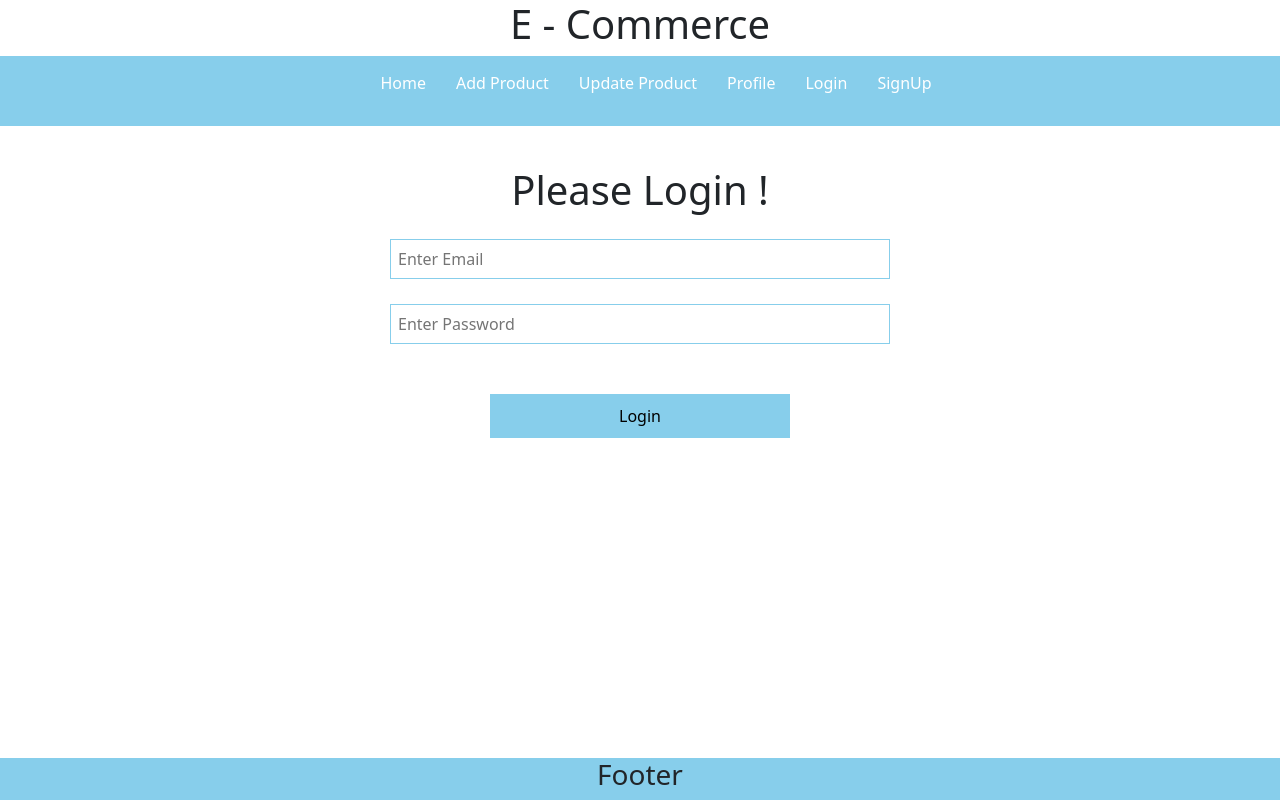
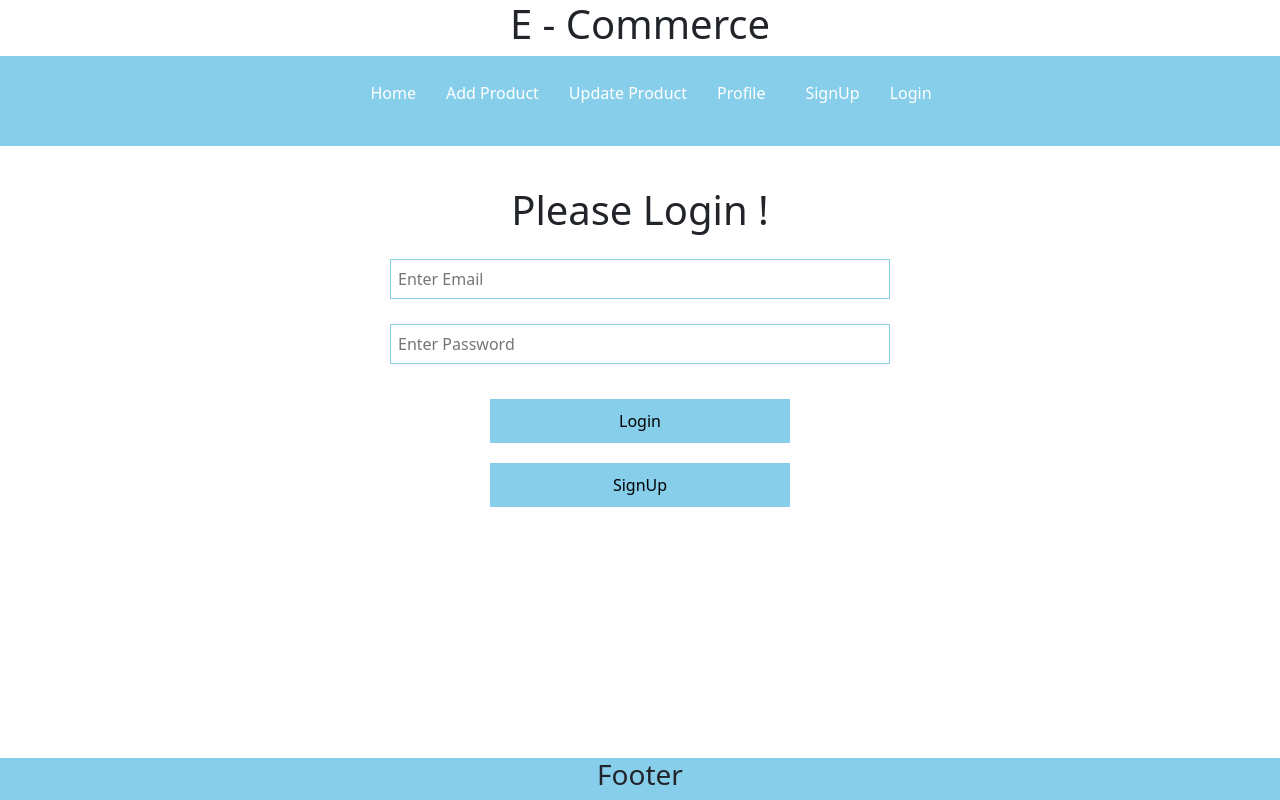
Before and after one commit to Anish010/E-commerce-basic-website-model, a React (Create React App) app in the folder front-end/: page /login in a window 1280 px wide. Built offline with nearby package versions, Linux system fonts and the light colour scheme.

Commit message:
Navbar updated (login and signup will be seen only if local storage is clear)

```diff
--- a/front-end/src/App.css
+++ b/front-end/src/App.css
@@ -32,7 +32,7 @@
   background-color: skyblue;
   border: none;
   padding: 10px;
-  margin: 25px;
+  margin: 10px;
   cursor: pointer;
   /* height: auto; */
 }
--- a/front-end/src/components/Login.js
+++ b/front-end/src/components/Login.js
@@ -1,9 +1,15 @@
-import React, { useState } from "react";
+import React, { useState, useEffect } from "react";
 import { useNavigate } from "react-router-dom";
 const Login = () => {
   const [email, setEmail] = useState("");
   const [password, setPassword] = useState("");
   const navigate = useNavigate();
+  useEffect(() => {
+    const auth = localStorage.getItem("user");
+    if (auth) {
+      navigate("/");
+    }
+  }, []);
   const handleLogin = async () => {
     // console.log(email, password);
     let result = await fetch("http://localhost:5000/login", {
@@ -20,6 +26,10 @@ const Login = () => {
     } else {
       alert("Please enter correct login details.");
     }
+  };
+
+  const navigateSignUp = () => {
+    navigate("/signup");
   };
   return (
     <div className="login">
@@ -41,6 +51,11 @@ const Login = () => {
       <button className="appButton" type="button" onClick={handleLogin}>
         Login
       </button>
+      <div>
+        <button className="appButton" type="button" onClick={navigateSignUp}>
+          SignUp
+        </button>
+      </div>
     </div>
   );
 };
--- a/front-end/src/components/Nav.js
+++ b/front-end/src/components/Nav.js
@@ -24,15 +24,19 @@ const Nav = () => {
           <Link to="/profile">Profile</Link>
         </li>
         <li>
-          <Link to="/login">Login</Link>
-        </li>
-        <li>
           {auth ? (
             <Link onClick={logout} to="/signup">
               Logout
             </Link>
           ) : (
-            <Link to="/signup">SignUp</Link>
+            <>
+              <li>
+                <Link to="/signup">SignUp</Link>
+              </li>
+              <li>
+                <Link to="/login">Login</Link>
+              </li>
+            </>
           )}
         </li>
       </ul>
--- a/front-end/src/components/PrivateComponent.js
+++ b/front-end/src/components/PrivateComponent.js
@@ -3,7 +3,7 @@ import { Navigate, Outlet } from "react-router-dom";
 
 const PrivateComponent = () => {
   const auth = localStorage.getItem("user");
-  return auth ? <Outlet /> : <Navigate to="/signup" />;
+  return auth ? <Outlet /> : <Navigate to="login" />;
 };
 
 export default PrivateComponent;
--- a/front-end/src/components/SignUp.js
+++ b/front-end/src/components/SignUp.js
@@ -11,7 +11,7 @@ const SignUp = () => {
     if (auth) {
       navigate("/");
     }
-  });
+  }, []);
 
   //integrating API
   const collectData = async () => {
```
